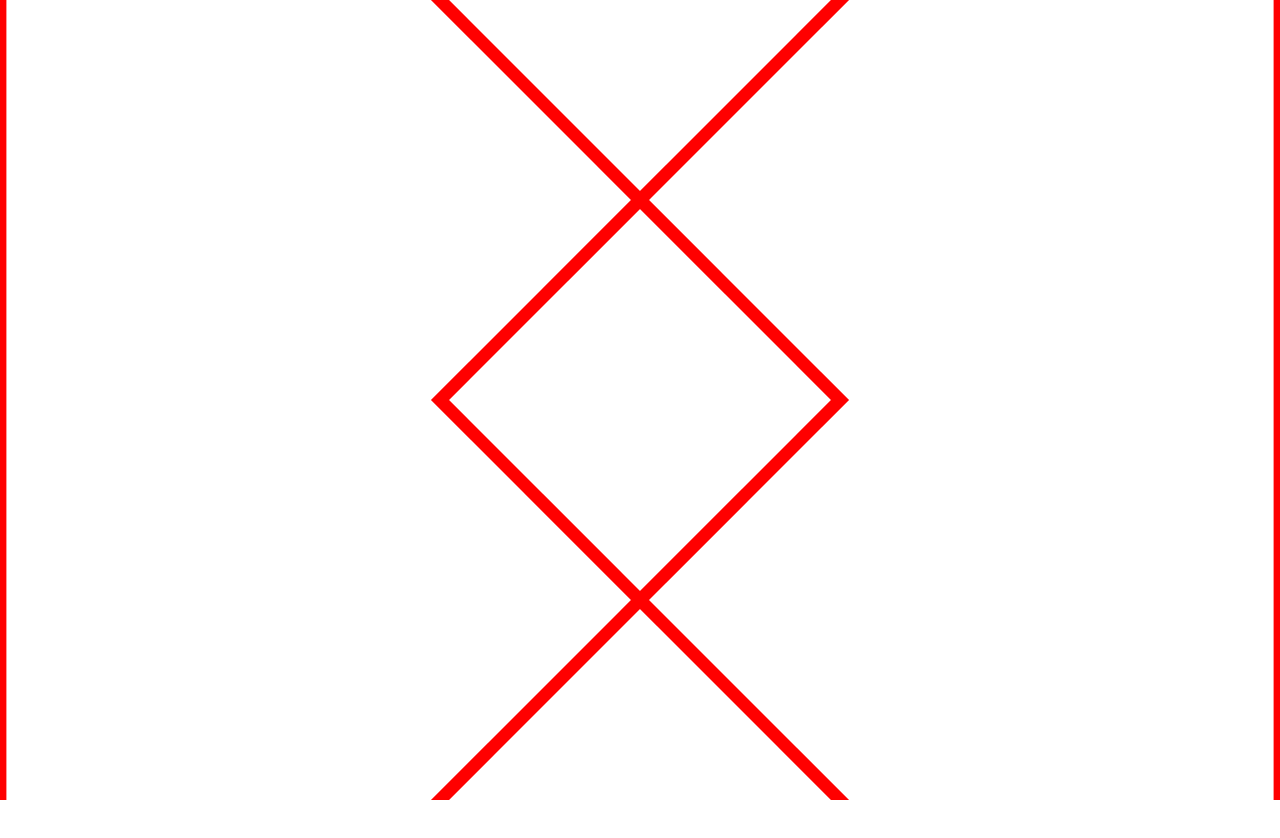
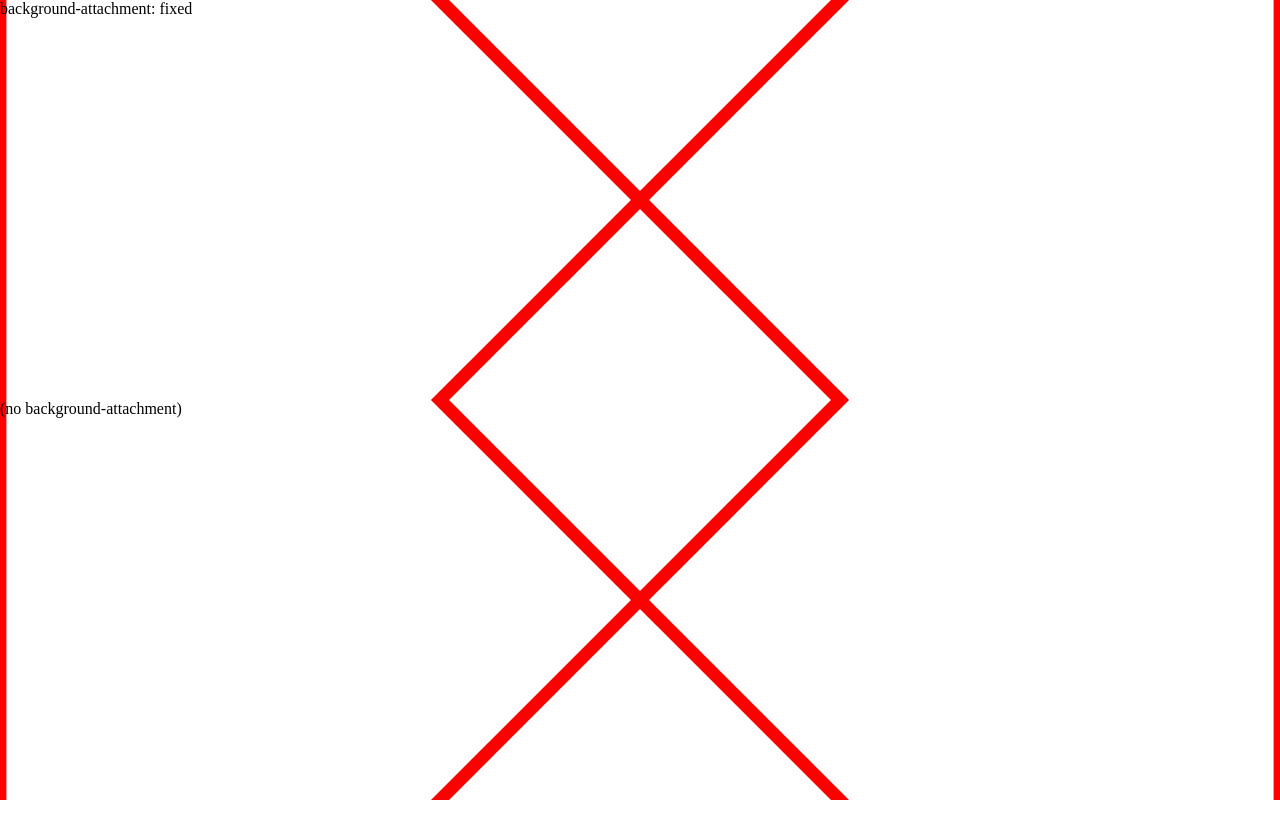
Before and after one commit to christianliebel/bg-repro, a plain HTML site: page index.html in a window 1280 px wide. Shown: the top 838 px of the page. Drawn offline with Linux system fonts and the light colour scheme.

Commit message:
add labels

```diff
--- a/index.html
+++ b/index.html
@@ -1,8 +1,8 @@
 <!DOCTYPE html>
 <html>
 <body>
-<div class="bg bg1"></div>
-<div class="bg bg2"></div>
+<div class="bg bg1">background-attachment: fixed</div>
+<div class="bg bg2">(no background-attachment)</div>
 <style>
 body {
 	height: 2000px;
```
